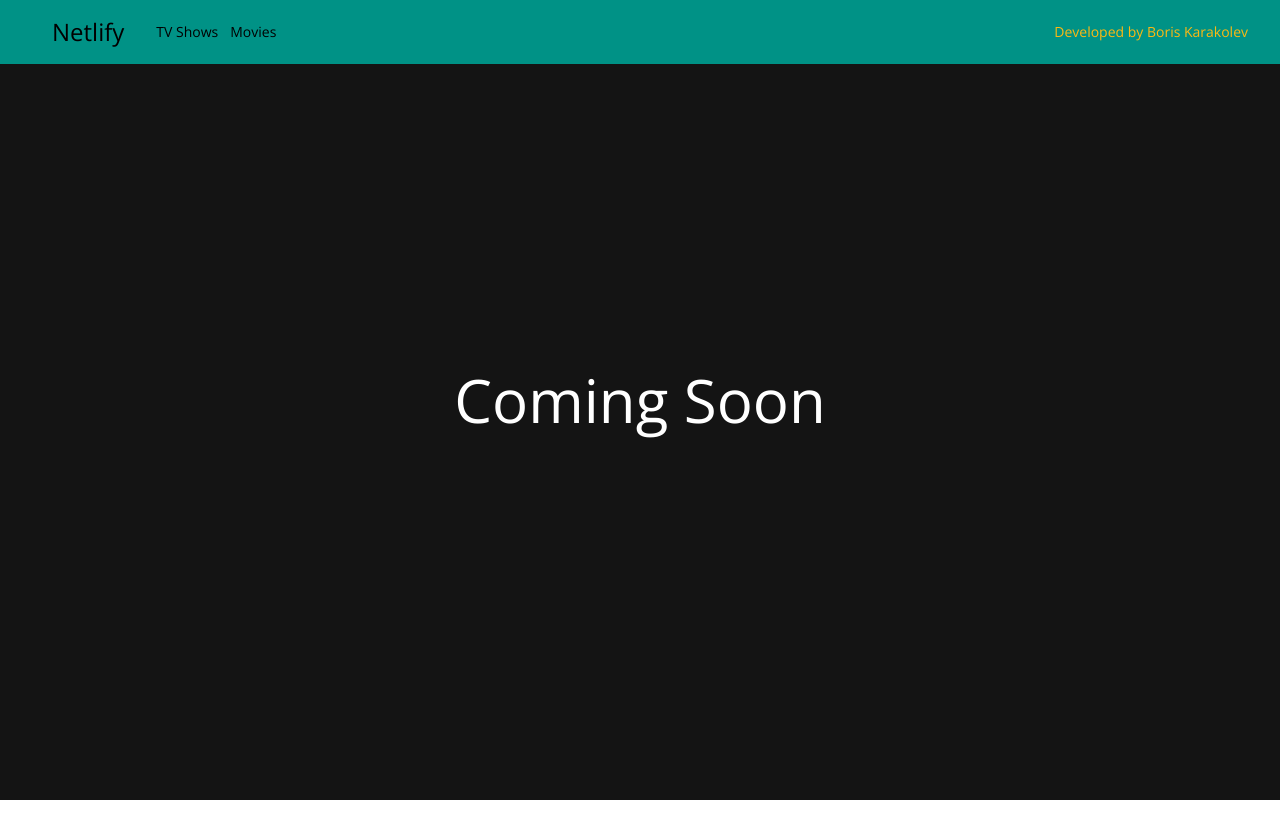
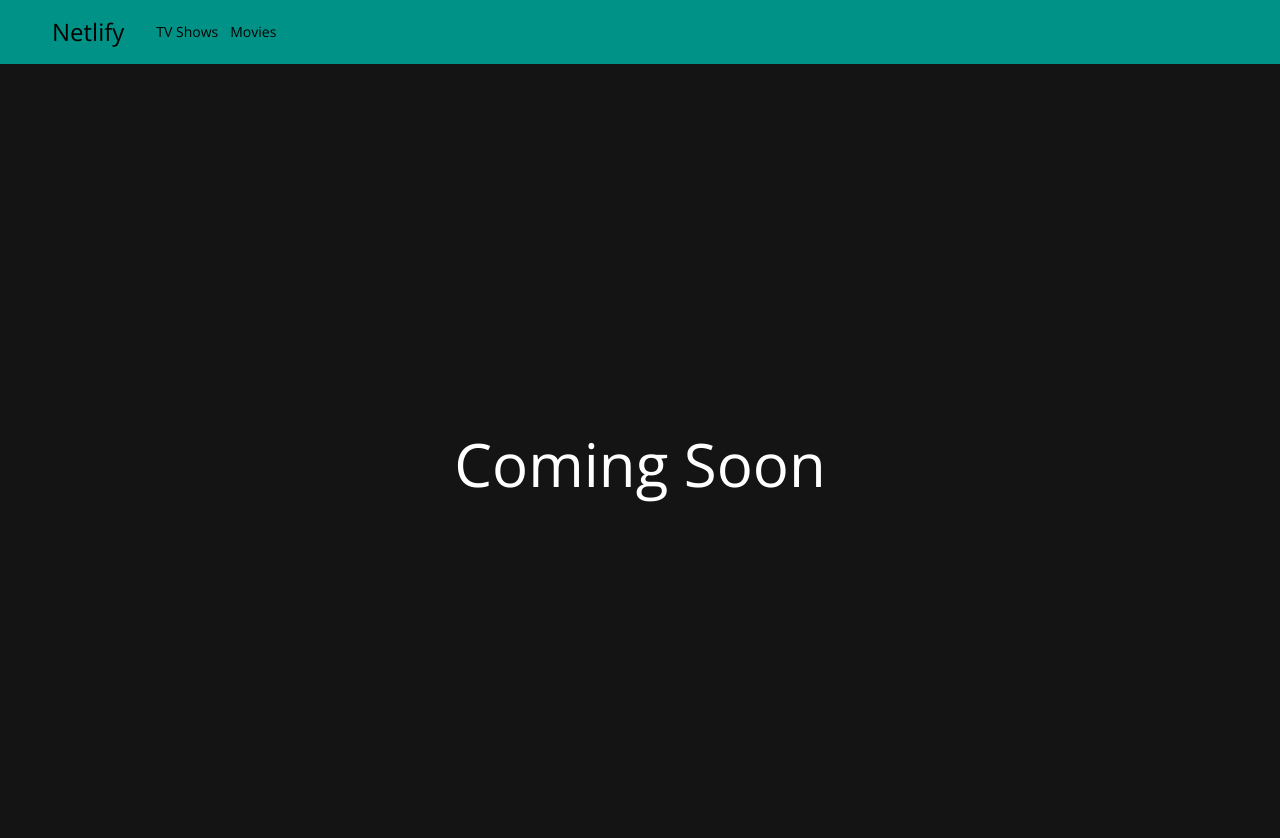
Before and after one commit to BorisKarakolev/netlify, a Vue app: page / in a window 1280 px wide. Shown: the top 838 px of the page. Before the commit the page ends 800 px from the top, so only its background shows below. Built offline with nearby package versions, Linux system fonts and the light colour scheme.

Commit message:
Fix small things

```diff
--- a/src/components/ComingSoon.vue
+++ /dev/null
@@ -1,13 +0,0 @@
-<template>
-  <div
-    class="w-full h-screen flex items-center justify-center bg-black-1"
-  >
-    <h1 class="text-white text-6xl">Coming Soon</h1>
-  </div>
-</template>
-
-<script>
-export default {
-  name: "ComingSoon",
-};
-</script>
--- a/src/components/Navbar.vue
+++ b/src/components/Navbar.vue
@@ -1,6 +1,5 @@
 <template>
-  <header class="w-full text-sm">
-    <div class="fixed top-0 left-0 w-full h-16 bg-white">
+  <header class="sticky top-0 w-full text-sm h-16 bg-white">
     <div
       class="flex flex-nowrap justify-between h-full px-8 mx-auto bg-abn-green-1"
     >
@@ -8,14 +7,11 @@
         <router-link :to="{ name: 'Home' }" class="text-2xl mx-5">{{
           company
         }}</router-link>
-          <div v-for="tab in tabs" :key="tab">
-            <router-link :to="{ name: tab }" class="text-md">{{ tab }}</router-link>
+        <div v-for="tab, index in tabs" :key="index">
+          <router-link :to="{ name: tab }" class="text-md">{{
+            tab
+          }}</router-link>
         </div>
-        </div>
-
-        <h2 class="flex items-center h-full text-abn-yellow-1">
-          Developed by {{ author }}
-        </h2>
       </div>
     </div>
   </header>
--- a/src/router/index.js
+++ b/src/router/index.js
@@ -1,6 +1,6 @@
 import { createRouter, createWebHistory } from "vue-router";
 import TvShows from "@/views/TvShows.vue";
-import ComingSoon from "@/components/ComingSoon.vue";
+import ComingSoon from "@/utils/ComingSoon.vue";
 
 const routes = [
   {
--- /dev/null
+++ b/src/utils/helpers.js
@@ -0,0 +1,35 @@
+// import Vue from "vue";
+
+const getTopRated = (shows, size) => {
+  return shows
+    ?.sort((a, b) => b.rating.average - a.rating.average)
+    .slice(0, size);
+};
+
+const getGenres = (shows, genreArg) => {
+  return shows
+    ?.filter((show) => show.genres.some((genre) => genre === genreArg))
+    .sort((a, b) => b.rating.average - a.rating.average)
+    .slice(0, 10);
+};
+
+// Vue.mixin({
+//   methods: {
+//     getTopRated(shows, size) {
+//       return shows
+//         ?.sort((a, b) => b.rating.average - a.rating.average)
+//         .slice(0, size);
+//     },
+//     getGenres(shows, genreArg) {
+//       return shows
+//         ?.filter((show) => show.genres.some((genre) => genre === genreArg))
+//         .sort((a, b) => b.rating.average - a.rating.average)
+//         .slice(0, 10);
+//     },
+//   },
+// });
+
+export default {
+  getTopRated,
+  getGenres,
+};
--- a/vue.config.js
+++ b/vue.config.js
@@ -1,4 +1,7 @@
 const { defineConfig } = require("@vue/cli-service");
 module.exports = defineConfig({
   transpileDependencies: true,
+  devServer: {
+    proxy: 'https://api.tvmaze.com/*',
+    }
 });
```
Lines whose indentation alone changed are shown as unchanged.
